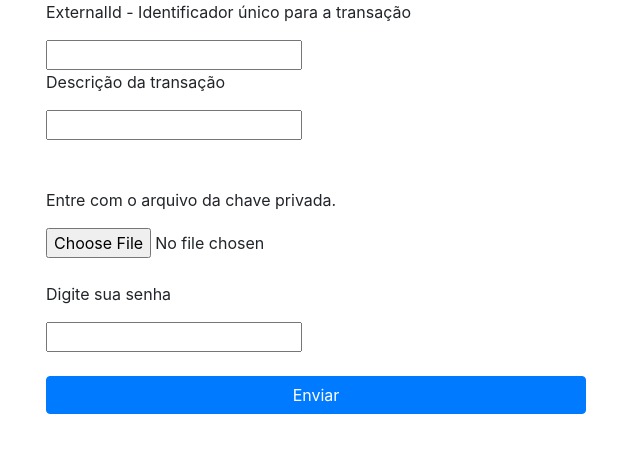
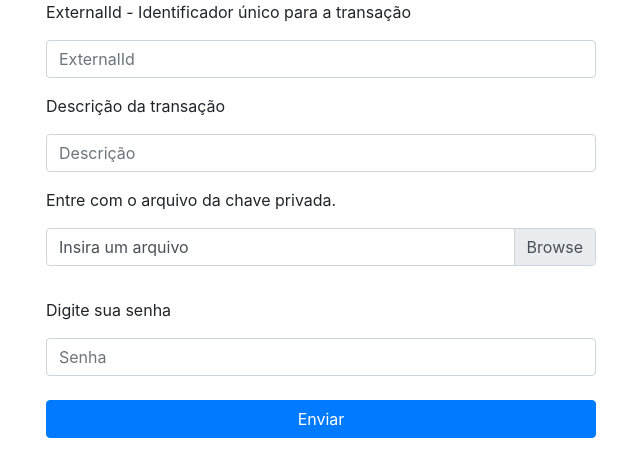
Before and after one commit to starkbank/sdk-google-sheets, a plain HTML site: page FormSendTransfer.html in a window 1280 px wide. Shown: the whole page, without its empty margins (39-679 px from the left). Drawn offline with nearby package versions, Linux system fonts and the light colour scheme.

Commit message:
Finish transfer

```diff
--- a/FormSendTransfer.html
+++ b/FormSendTransfer.html
@@ -16,31 +16,40 @@
               </button>
           </div>
         <div class="container">
-            <div class="row">
-                <div class="col-6">
+            <div class="form-row">
+                <div class="form-group col-md-6">
                     <p>ExternalId - Identificador único para a transação</p>
-                    <input type="text" id="externalId" class="input-text">
-                    <p>Descrição da transação</p>
-                    <input type="text" id="description" class="input-text">
+                    <input type="text" class="form-control" id="externalId" placeholder="ExternalId">
                 </div>
             </div>
-            <br><br>
-            <div class="row">
-                <div class="col-6">
+            <div class="form-row">
+                <div class="form-group col-md-6">
+                    <p>Descrição da transação</p>
+                    <input type="text" class="form-control" id="description" placeholder="Descrição">
+                </div>
+            </div>
+            <div class="form-row">
+                <div class="form-group col-md-6">
                     <p>Entre com o arquivo da chave privada.</p>
-                       <input type="file" id="file-input" name="file" name="PK">
-                       <br>
-                       <br>
+                    <div class="input-group mb-3">
+                        <div class="custom-file">
+                          <input type="file" class="custom-file-input" id="file-input" aria-describedby="inputGroupFileAddon01">
+                          <label class="custom-file-label" for="file-input" id="file-input-label">Insira um arquivo</label>
+                        </div>
+                      </div>
+                </div>
+            </div>
+            <div class="form-row">
+                <div class="form-group col-md-6">
                     <p>Digite sua senha</p>
-                       <input type="password" id="password" class="input-password">
-                       <br>
+                    <input type="password" class="form-control" id="password" placeholder="Senha">
                     <br>
                     <button type="submit" class="btn btn-primary btn-block" onclick="send()">Enviar</button>
+                </div>
             </div>
             <div class="d-flex justify-content-center">
                 <div class="spinner-border text-primary" role="status" style="display:none;">
                     <span class="sr-only">Loading...</span>
-                     </div>
                  </div>
              </div>
         </div>
@@ -66,6 +75,8 @@ function hideAlert() {
 
 function loadPrivateKey(event) {
     let reader = new FileReader();
+    let fullPath = document.getElementById("file-input").value;
+    document.getElementById("file-input-label").innerHTML = fullPath.split(/(\\|\/)/g).pop();
     reader.onload = function(event) {
         privateKey = event.target.result;
     };
@@ -90,6 +101,7 @@ function send() {
         let message = "Por favor, insira um arquivo válido.";
         showMessage(message);
         privateKey = "";
+        document.getElementById("file-input-label").innerHTML = "Insira um arquivo";
         document.getElementById("file-input").value = "";
         return;
     }
@@ -123,13 +135,12 @@ function onSuccess() {
 function onFailure(error) {
     stopLoading();
 
-    if(error.constructor == Object)
+    try
     {
-        let message = JSON.parse(error)["message"];
+        let message = JSON.parse(error.message)["message"];
         showMessage(message);
-    }
-    else
-    {
+    } catch(e) {
+        //console.log(e.message);
         console.log(error);
         console.log(error.message);
     }
--- a/sdkSendTransfer.js
+++ b/sdkSendTransfer.js
@@ -6,7 +6,7 @@ function sendTransferDialog() {
 
 function executeTransfer(password, privateKeyPem, description, externalId, tags)
 {
-    //verifyPassword(password);
+    verifyPassword(password);
     sendTransfer(privateKeyPem, description, externalId, tags);
 }
 
--- a/utilsRequest.js
+++ b/utilsRequest.js
@@ -50,7 +50,6 @@ function fetch(path, method='GET', payload=null, query=null, version='v1', envir
     {
       let signature = ecdsags.easySign(options['payload'], privateKeyPem);
       options['headers']['Digital-Signature'] = signature;
-      //throw new Error(user.accessToken);
     }
   }
 
```
Lines whose indentation alone changed are shown as unchanged.
